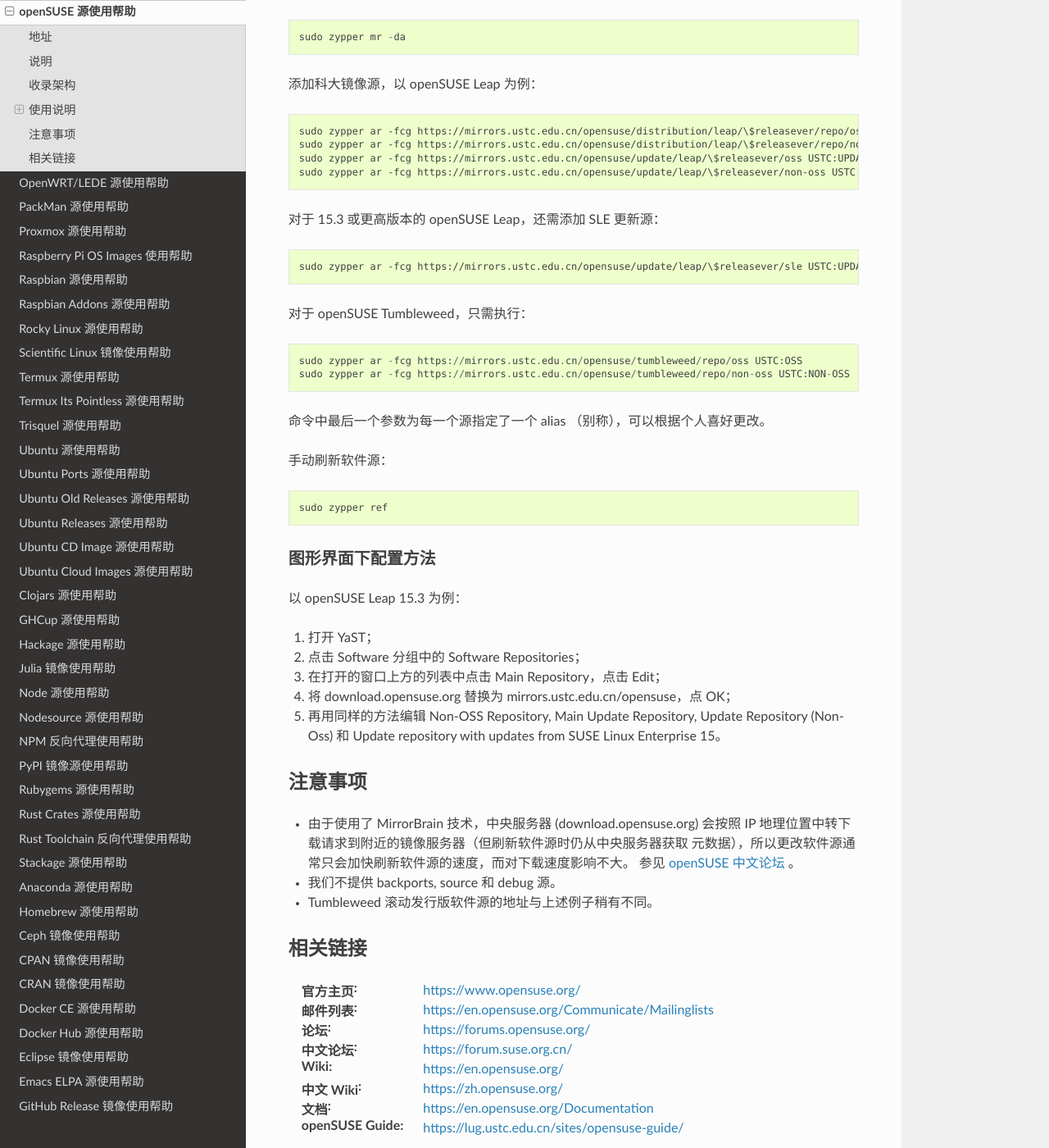
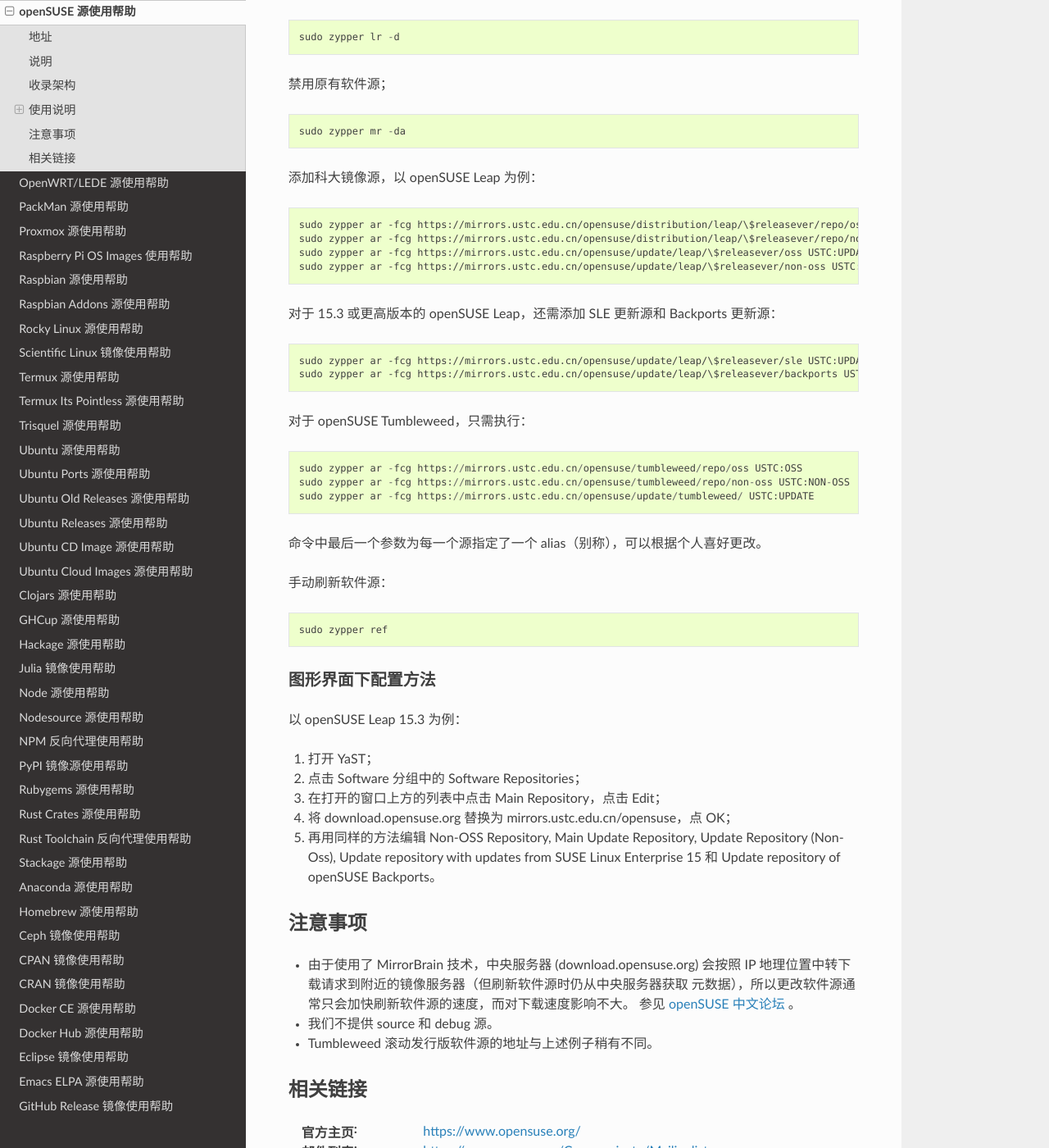
Before and after one commit to ustclug/mirrorhelp, a Sphinx documentation site: the page built from source/opensuse.rst, in a window 1280 px wide and 1400 px high, scrolled down 750 px. Shown: the whole window at 82% size. Built offline with Sphinx 7.4.7 and the Read the Docs theme 2.0.0, drawn with Linux system fonts in a browser that asks for light colours; pages that are not in the unit, such as notebooks, are missing from menus; some of the changed text lies outside the part shown.

Commit message:
opensuse: revise repo settings

```diff
--- a/source/opensuse.rst
+++ b/source/opensuse.rst
@@ -24,7 +24,13 @@
 --------------
 
 .. attention::
-    以下配置方法适用于从未自行配置软件源的用户，其他用户请根据具体情况自行配置 ，以下仅供参考。
+    以下配置方法适用于从未自行配置软件源的用户，其他用户请根据具体情况自行配置，以下仅供参考。
+
+确认当前配置的软件源；
+
+::
+
+  sudo zypper lr -d
 
 禁用原有软件源；
 
@@ -41,11 +47,12 @@
   sudo zypper ar -fcg https://mirrors.ustc.edu.cn/opensuse/update/leap/\$releasever/oss USTC:UPDATE-OSS
   sudo zypper ar -fcg https://mirrors.ustc.edu.cn/opensuse/update/leap/\$releasever/non-oss USTC:UPDATE-NON-OSS
 
-对于 15.3 或更高版本的 openSUSE Leap，还需添加 SLE 更新源：
+对于 15.3 或更高版本的 openSUSE Leap，还需添加 SLE 更新源和 Backports 更新源：
 
 ::
 
   sudo zypper ar -fcg https://mirrors.ustc.edu.cn/opensuse/update/leap/\$releasever/sle USTC:UPDATE-SLE
+  sudo zypper ar -fcg https://mirrors.ustc.edu.cn/opensuse/update/leap/\$releasever/backports USTC:UPDATE-BACKPORTS
 
 对于 openSUSE Tumbleweed，只需执行：
 
@@ -53,9 +60,9 @@
 
   sudo zypper ar -fcg https://mirrors.ustc.edu.cn/opensuse/tumbleweed/repo/oss USTC:OSS
   sudo zypper ar -fcg https://mirrors.ustc.edu.cn/opensuse/tumbleweed/repo/non-oss USTC:NON-OSS
+  sudo zypper ar -fcg https://mirrors.ustc.edu.cn/opensuse/update/tumbleweed/ USTC:UPDATE
 
-
-命令中最后一个参数为每一个源指定了一个 alias （别称），可以根据个人喜好更改。
+命令中最后一个参数为每一个源指定了一个 alias（别称），可以根据个人喜好更改。
 
 手动刷新软件源：
 
@@ -72,7 +79,7 @@
 #. 点击 Software 分组中的 Software Repositories；
 #. 在打开的窗口上方的列表中点击 Main Repository，点击 Edit；
 #. 将 download.opensuse.org 替换为 mirrors.ustc.edu.cn/opensuse，点 OK；
-#. 再用同样的方法编辑 Non-OSS Repository, Main Update Repository, Update Repository (Non-Oss) 和 Update repository with updates from SUSE Linux Enterprise 15。
+#. 再用同样的方法编辑 Non-OSS Repository, Main Update Repository, Update Repository (Non-Oss), Update repository with updates from SUSE Linux Enterprise 15 和 Update repository of openSUSE Backports。
 
 注意事项
 ========
```
Also changed, not shown: other parts of source/opensuse.rst (+1 -1 lines).
